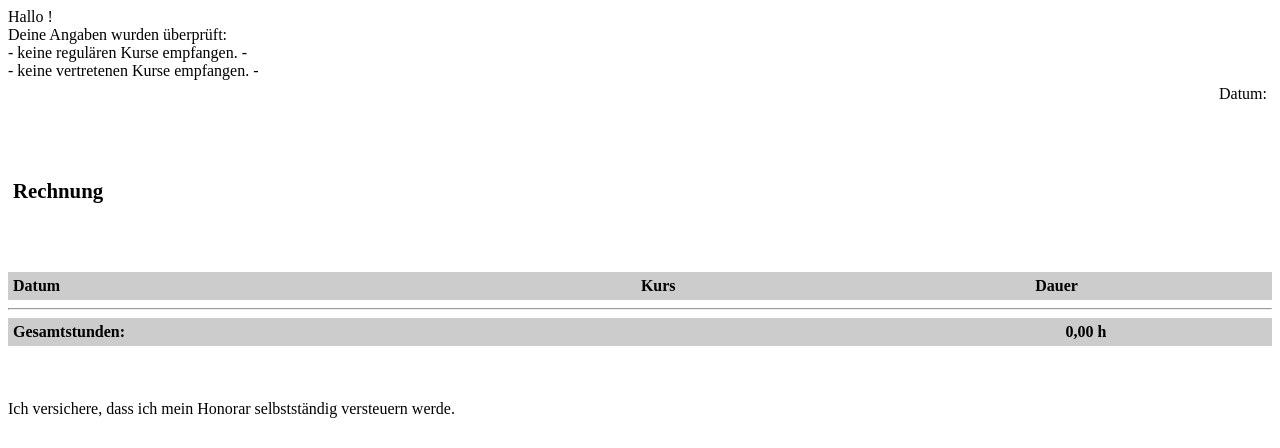
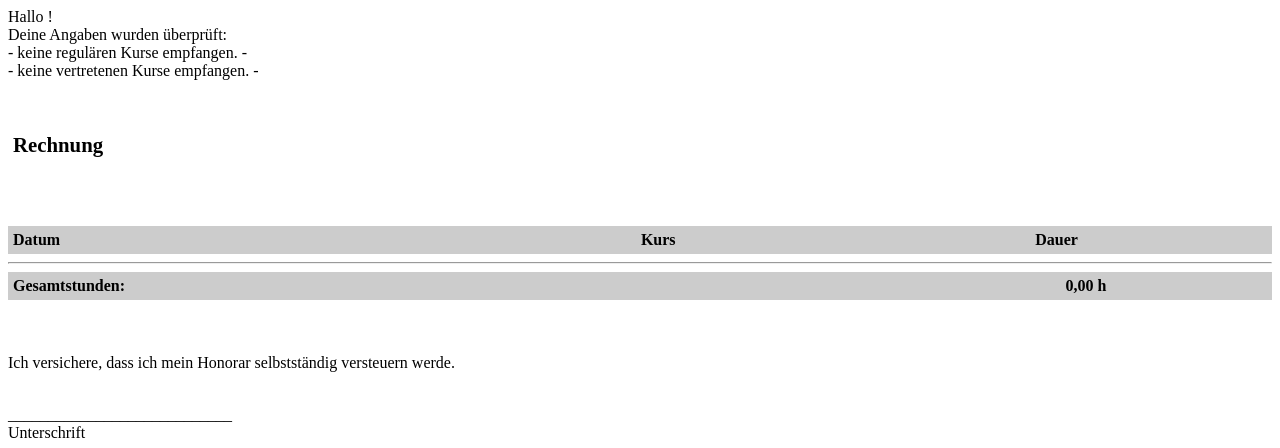
Before and after one commit to CVNfan/Online-Abrechnung, a PHP site: page /send.php in a window 1280 px wide. Shown: the top 448 px of the page. Run offline with PHP 8.4, Linux system fonts and the light colour scheme; data that the repository does not hold is empty.

Commit message:
Datum entfernt

```diff
--- a/pdf-data.php
+++ b/pdf-data.php
@@ -9,13 +9,6 @@ $sparten = null;
 
 echo '
 <table cellpadding="5" cellspacing="0" style="width: 100%; ">
- <tr>
- <td>'.nl2br(trim($rechnungs_header)).'</td>
-    <td style="text-align: right">
-Datum: '.$rechnungs_datum.'<br>
-<br>
- </td>
- </tr>
 
  <tr>
  <td style="font-size:1.3em; font-weight: bold;">
```
